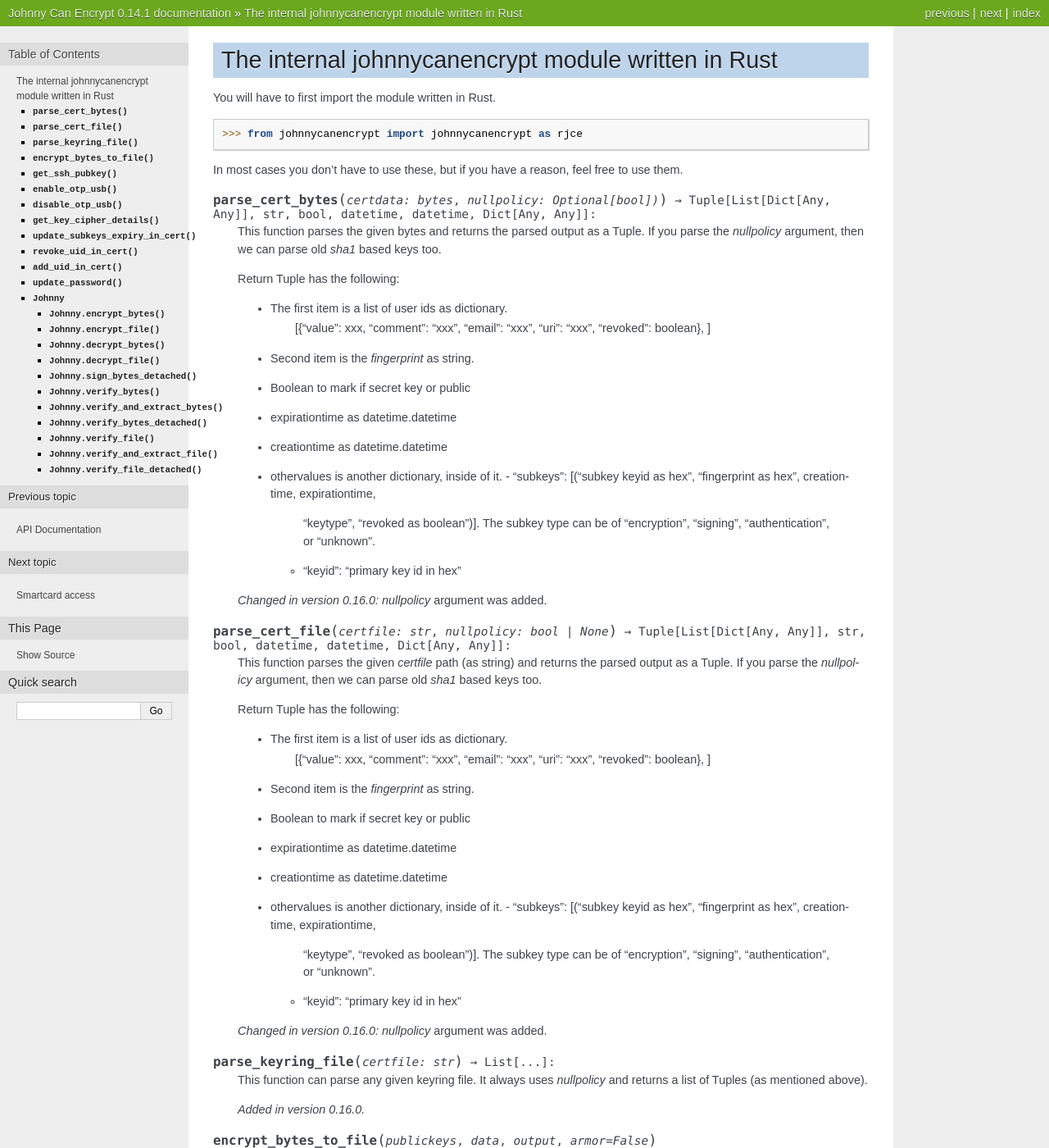
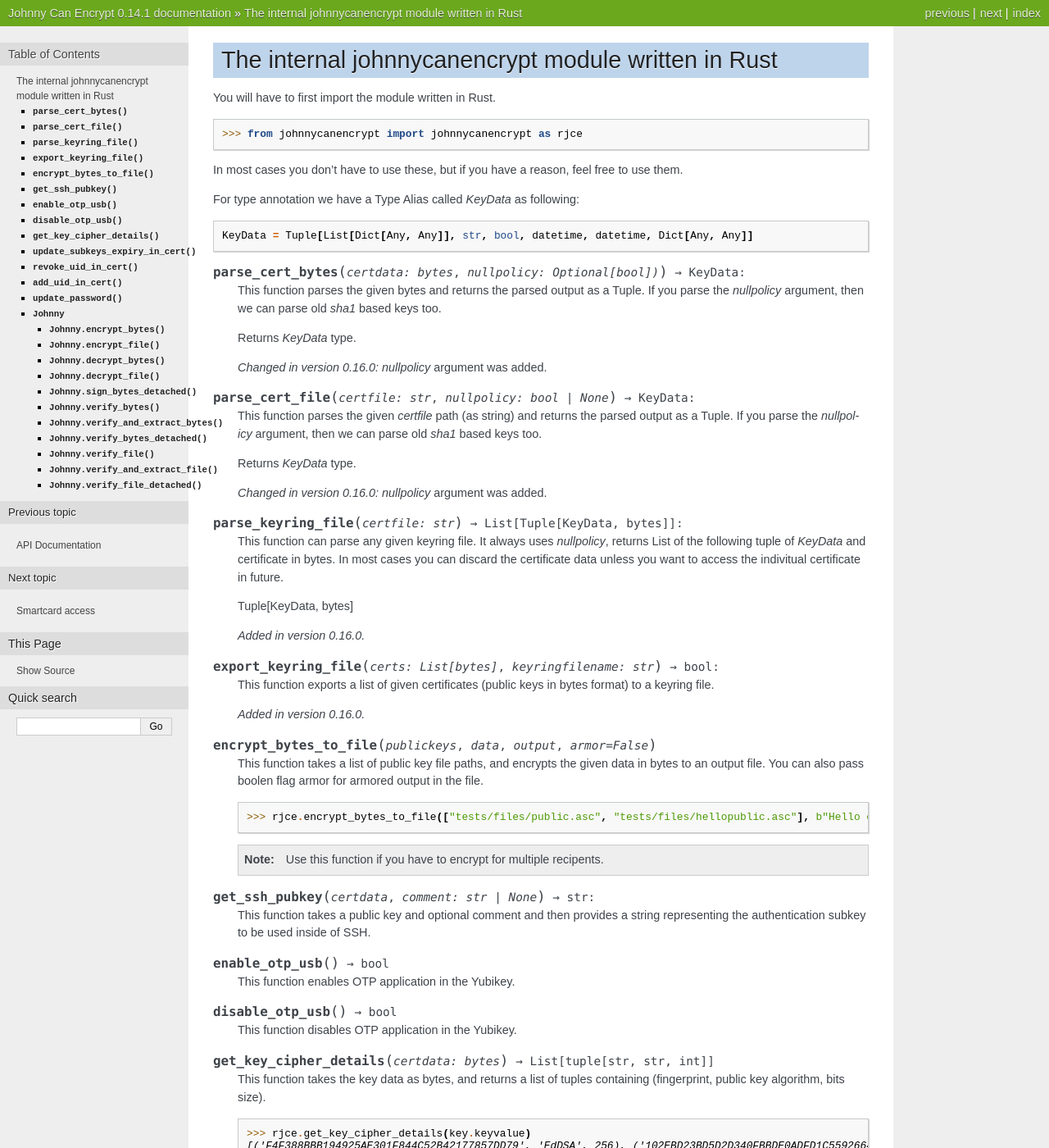
Before and after one commit to kushaldas/johnnycanencrypt, a Sphinx documentation site: the page built from docs/rustimplementation.rst, in a window 1280 px wide and 1400 px high. Shown: the whole window at 82% size. Built offline with Sphinx 7.4.7, drawn with Linux system fonts in a browser that asks for light colours.

Commit message:
Fixes #160 adds export_keyring_file function

```diff
--- a/docs/rustimplementation.rst
+++ b/docs/rustimplementation.rst
@@ -9,55 +9,48 @@ You will have to first import the module written in Rust.
 
 In most cases you don't have to use these, but if you have a reason, feel free to use them.
 
-.. function:: parse_cert_bytes(certdata: bytes,nullpolicy: Optional[bool])) -> Tuple[List[Dict[Any, Any]], str, bool, datetime, datetime, Dict[Any, Any]]:
+For type annotation we have a Type Alias called `KeyData` as following:
+
+::
+
+        KeyData = Tuple[List[Dict[Any, Any]], str, bool, datetime, datetime, Dict[Any, Any]]
+
+
+.. function:: parse_cert_bytes(certdata: bytes,nullpolicy: Optional[bool])) -> KeyData:
 
         This function parses the given bytes and returns the parsed output as a Tuple. If you parse the `nullpolicy` argument, then we can parse old
         `sha1` based keys too.
 
-        Return Tuple has the following:
-
-        - The first item is a list of user ids as dictionary.
-           [{"value": xxx, "comment": "xxx", "email": "xxx", "uri": "xxx", "revoked": boolean}, ]
-        - Second item is the `fingerprint` as string.
-        - Boolean  to mark if secret key or public
-        - expirationtime as datetime.datetime
-        - creationtime as datetime.datetime
-        - othervalues is another dictionary, inside of it.
-          - "subkeys": [("subkey keyid as hex", "fingerprint as hex", creationtime, expirationtime,
-                       "keytype", "revoked as boolean")]. The subkey type can be of "encryption", "signing",
-                       "authentication", or "unknown".
-          - "keyid": "primary key id in hex"
+        Returns `KeyData` type.
 
         .. versionchanged:: 0.16.0
            `nullpolicy` argument was added.
 
 
 
-.. function:: parse_cert_file(certfile: str,nullpolicy: Optional[bool]) -> Tuple[List[Dict[Any, Any]], str, bool, datetime, datetime, Dict[Any, Any]]:
+.. function:: parse_cert_file(certfile: str,nullpolicy: Optional[bool]) -> KeyData:
 
         This function parses the given `certfile` path (as string) and returns the parsed output as a Tuple. If you parse the `nullpolicy` argument, then we can parse old
         `sha1` based keys too.
 
-        Return Tuple has the following:
-
-        - The first item is a list of user ids as dictionary.
-           [{"value": xxx, "comment": "xxx", "email": "xxx", "uri": "xxx", "revoked": boolean}, ]
-        - Second item is the `fingerprint` as string.
-        - Boolean  to mark if secret key or public
-        - expirationtime as datetime.datetime
-        - creationtime as datetime.datetime
-        - othervalues is another dictionary, inside of it.
-          - "subkeys": [("subkey keyid as hex", "fingerprint as hex", creationtime, expirationtime,
-                       "keytype", "revoked as boolean")]. The subkey type can be of "encryption", "signing",
-                       "authentication", or "unknown".
-          - "keyid": "primary key id in hex"
+        Returns `KeyData` type.
 
         .. versionchanged:: 0.16.0
            `nullpolicy` argument was added.
 
-.. function:: parse_keyring_file(certfile: str) -> List[...]:
+.. function:: parse_keyring_file(certfile: str) -> List[Tuple[KeyData, bytes]]:
 
-        This function can parse any given keyring file. It always uses `nullpolicy` and returns a list of Tuples (as mentioned above).
+        This function can parse any given keyring file. It always uses `nullpolicy`, returns List of the following
+        tuple of `KeyData` and certificate in bytes. In most cases you can discard the certificate data unless you
+        want to access the indivitual certificate in future.
+
+        Tuple[KeyData, bytes]
+
+        .. versionadded:: 0.16.0
+
+.. function:: export_keyring_file(certs: List[bytes], keyringfilename: str) -> bool:
+
+        This function exports a list of given certificates (public keys in bytes format) to a keyring file.
 
         .. versionadded:: 0.16.0
 
```
Also changed, not shown: 3 other files.
